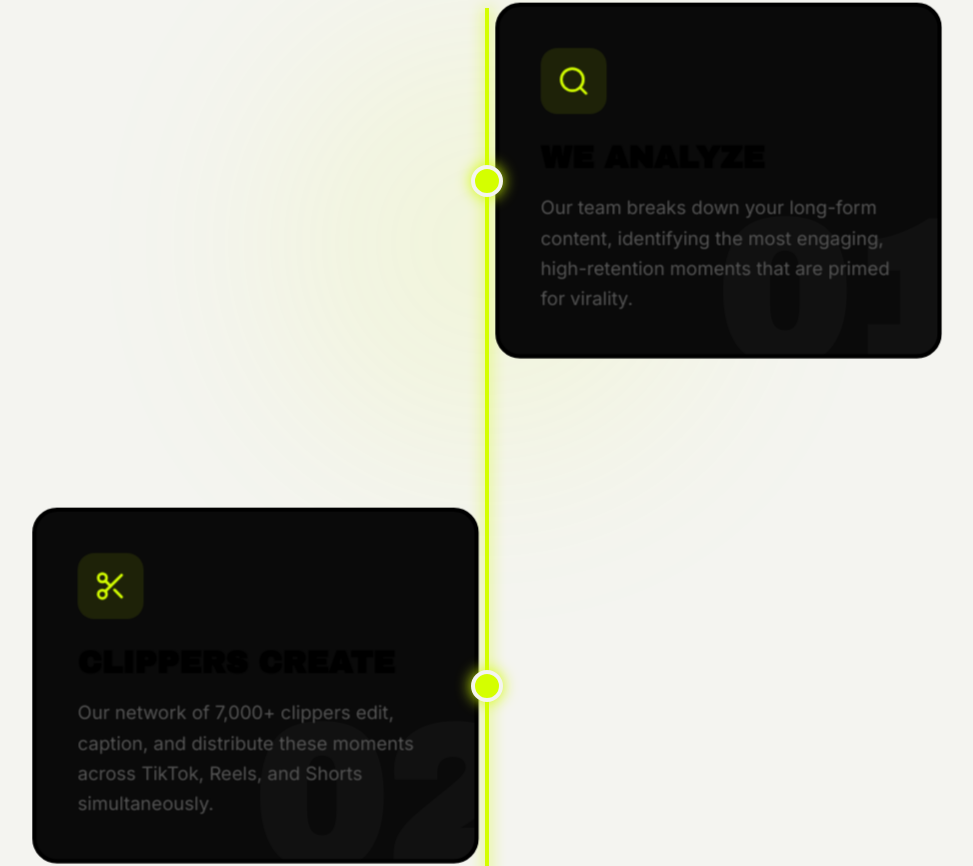
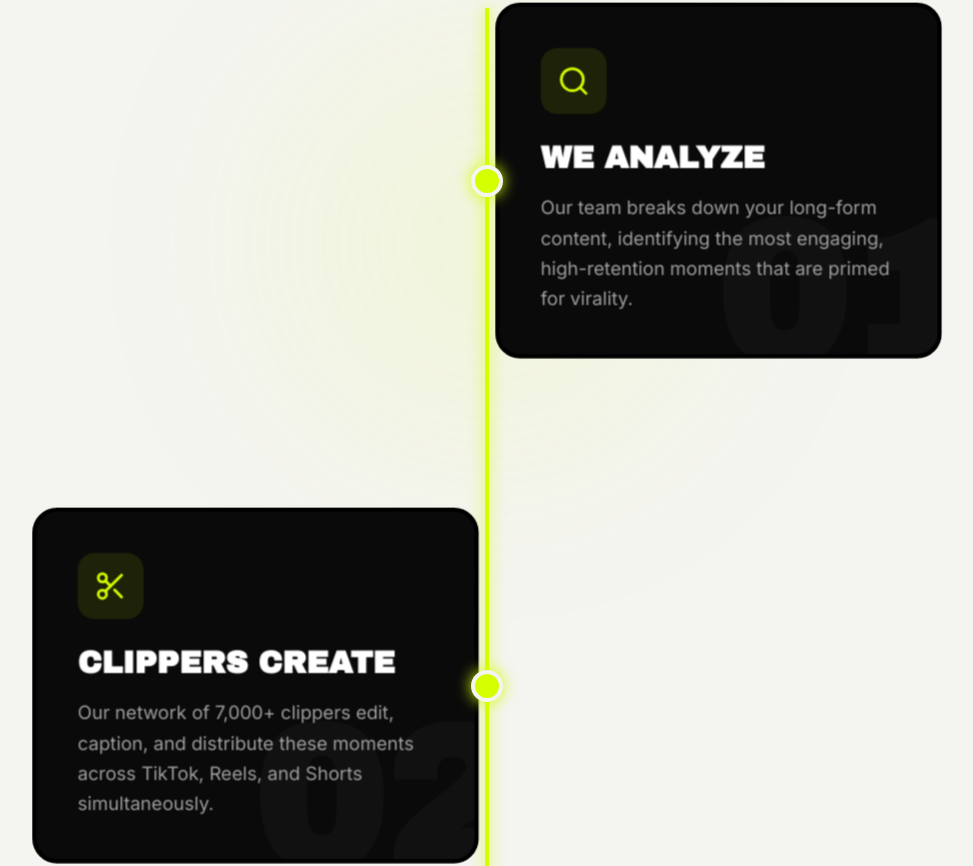
Before and after one commit to Alok00111/clip-farming, a Next.js app: page / in a window 1280 px wide. Shown: the part 3440-4306 px from the top of the page, without its empty margins (153-1126 px from the left). Built offline with nearby package versions, Linux system fonts and the light colour scheme.

Commit message:
Hardcode text color to white for dark cards in HowItWorks

```diff
--- a/src/components/HowItWorks.tsx
+++ b/src/components/HowItWorks.tsx
@@ -170,10 +170,10 @@ export default function HowItWorks() {
                       <div className="mb-6 flex h-16 w-16 items-center justify-center rounded-2xl bg-accent/10">
                         <Icon className="h-8 w-8 text-accent" />
                       </div>
-                      <h3 className="mb-4 font-display text-3xl font-bold uppercase text-foreground">
+                      <h3 className="mb-4 font-display text-3xl font-bold uppercase text-white">
                         {step.title}
                       </h3>
-                      <p className="text-lg leading-relaxed text-muted-foreground">
+                      <p className="text-lg leading-relaxed text-neutral-400">
                         {step.description}
                       </p>
                     </TiltCard>
```
